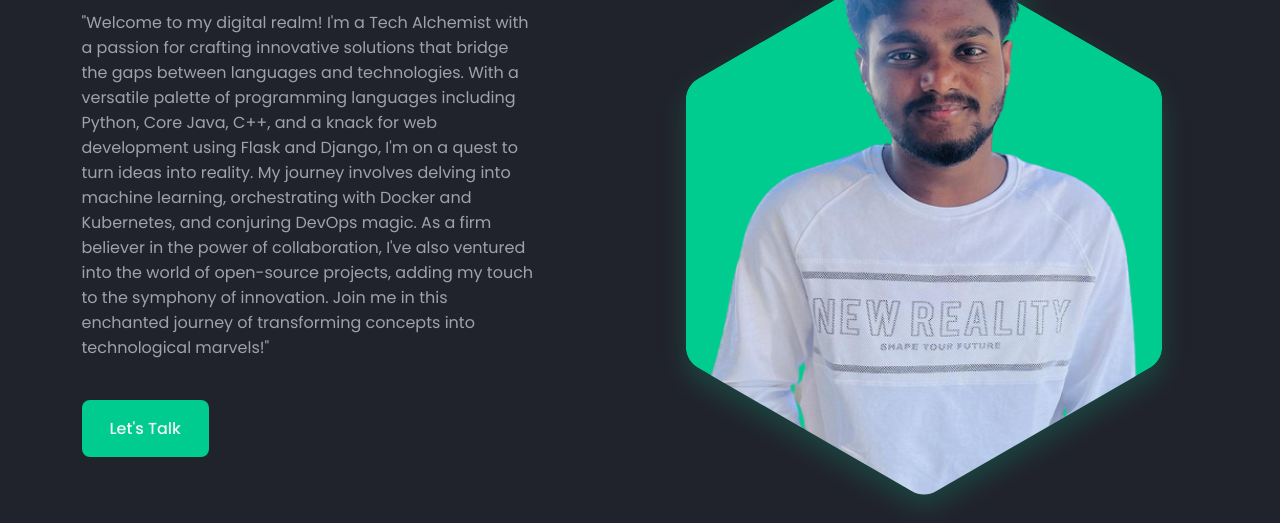
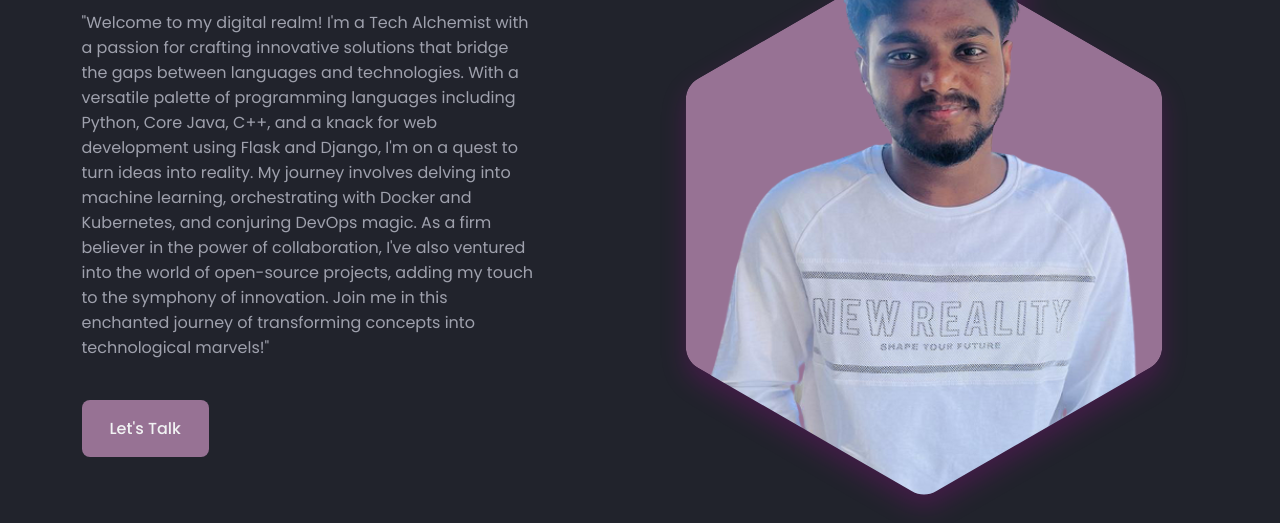
Before and after one commit to Akshayknchalapalli/Akshay-portfolio, a plain HTML site: page index.html in a window 1280 px wide. Shown: the part 302-825 px from the top of the page. Drawn offline with nearby package versions, Linux system fonts and the light colour scheme.

Commit message:
changed color palette for styles.css

```diff
--- a/assets/css/styles.css
+++ b/assets/css/styles.css
@@ -19,8 +19,8 @@
       -> Copy the color mode (HSL)
   */
 
-  --hue: 162;
-  --first-color: hsl(var(--hue), 100%, 40%);
+  --hue: 305;
+  --first-color: hsl(var(--hue), 15%, 52%);
   --first-color-alt: hsl(var(--hue), 56%, 35%);
   --title-color: hsl(228, 8%, 95%);
   --text-color: hsl(228, 8%, 65%);
```
